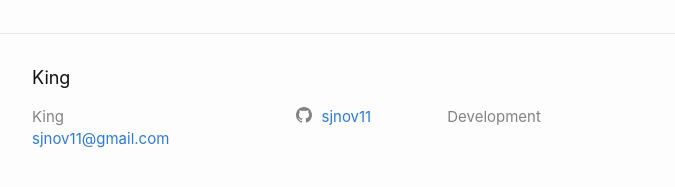
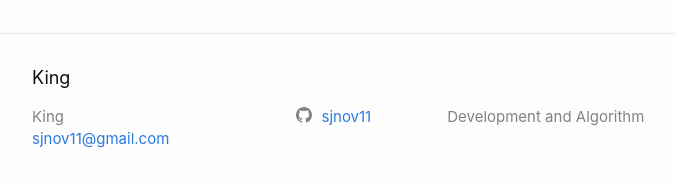
Before and after one commit to sjnov11/sjnov11.github.io, a Jekyll site: the page built from index.md, in a window 1280 px wide and 900 px high, scrolled down 2052 px. Shown: the part 689-876 px from the top of the window, without its empty margins (238-913 px from the left). Built offline with Jekyll 4.4.1, drawn with Linux system fonts in a browser that asks for light colours.

Commit message:
mod config.xml

```diff
--- a/_config.yml
+++ b/_config.yml
@@ -20,7 +20,7 @@ baseurl: /
 
 title: King
 email: sjnov11@gmail.com
-description: Development
+description: Development and Algorithm
 
 #twitter_username:
 github_username:  sjnov11
```
